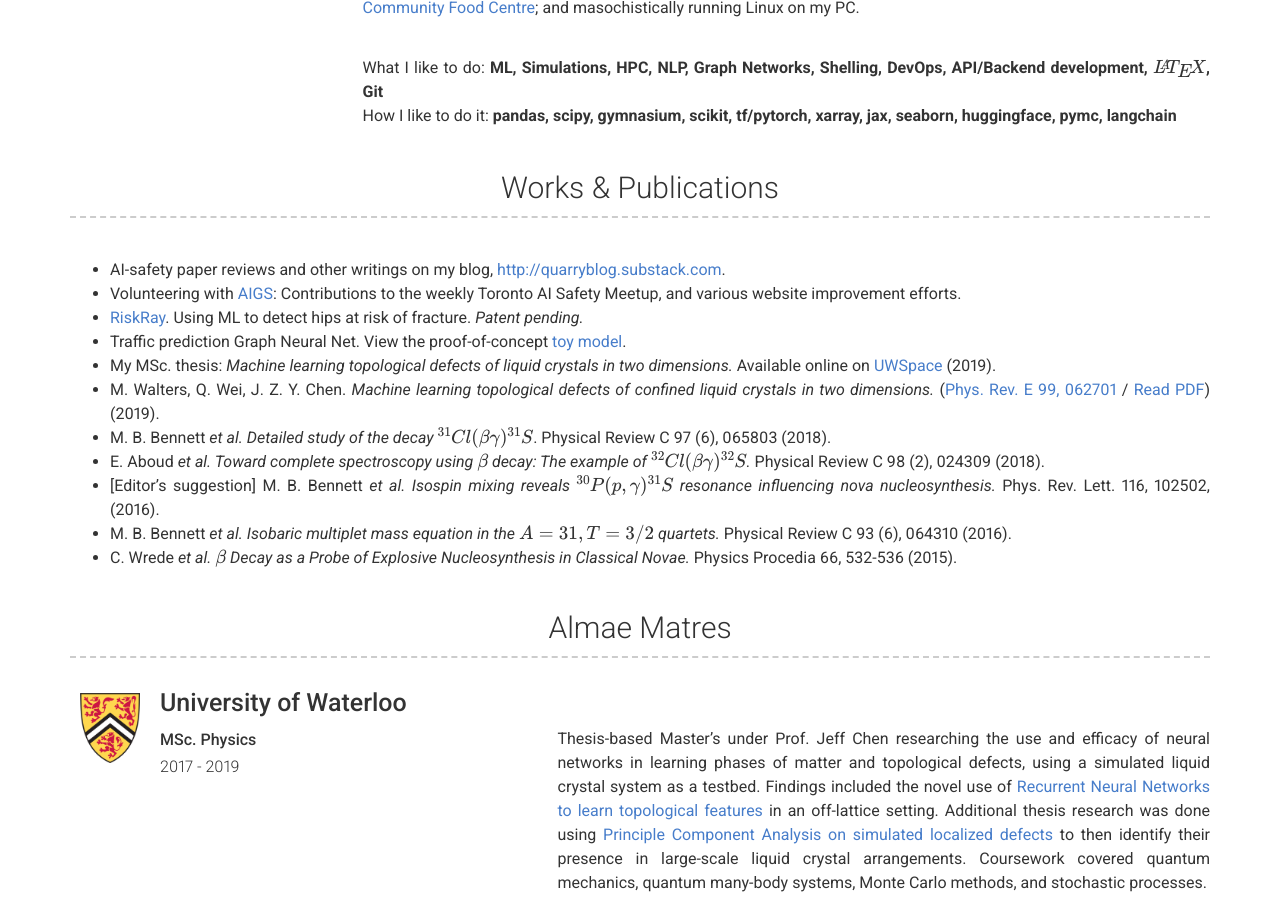
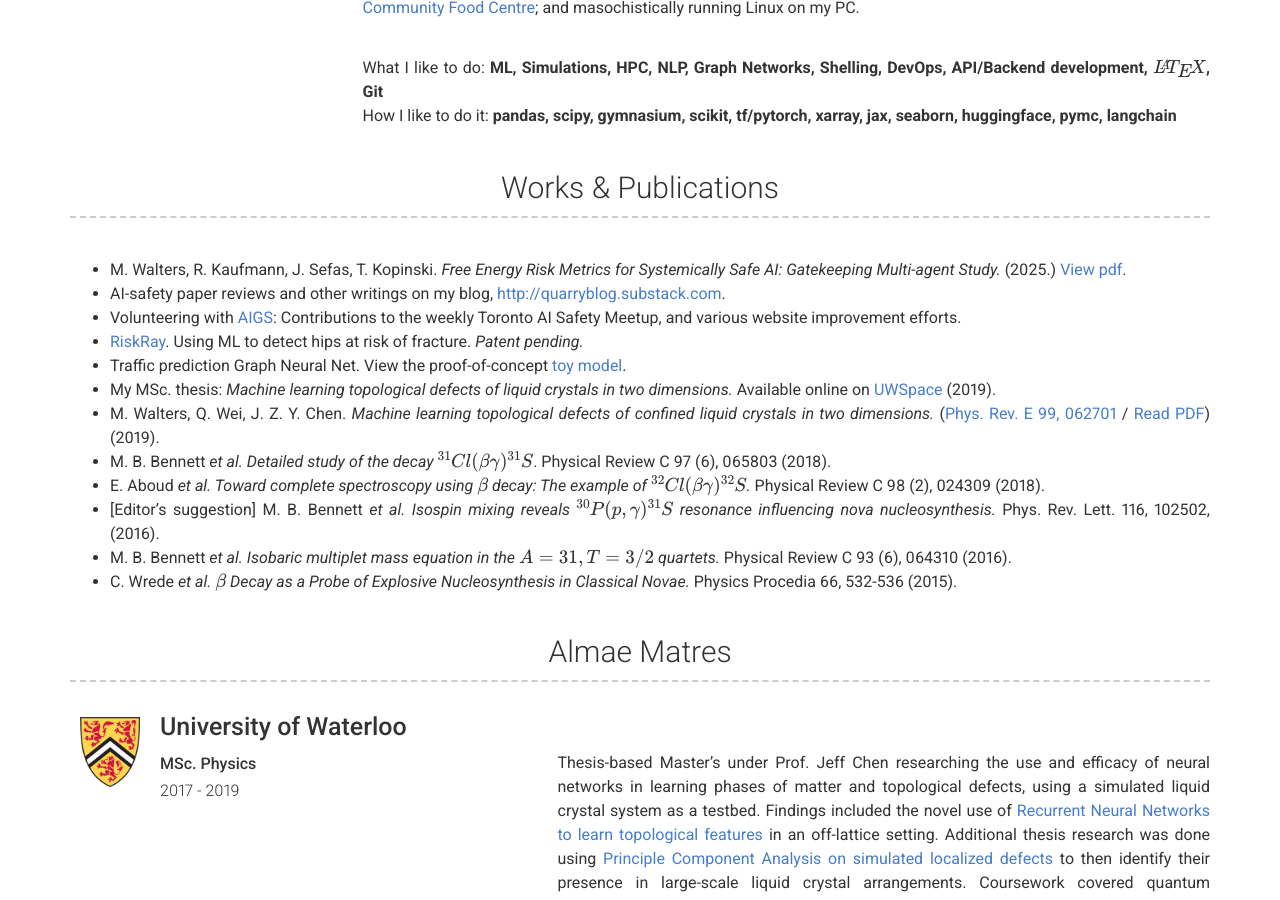
Before and after one commit to m-walters/m-walters.github.io, a Jekyll site: the page built from index.md, in a window 1280 px wide and 900 px high, scrolled down 845 px. Built offline with Jekyll 4.4.1, drawn with Linux system fonts in a browser that asks for light colours; formulas are drawn with MathJax 3.

Commit message:
update with recent paper

```diff
--- a/_config.yml
+++ b/_config.yml
@@ -62,6 +62,7 @@ experience_title: Past & Ongoing
 # More Section
 more_title: Works & Publications #(Use this to override about more section title)
 more_content: | # this will include new lines to allow paragraphs
+  - M. Walters, R. Kaufmann, J. Sefas, T. Kopinski. _Free Energy Risk Metrics for Systemically Safe AI: Gatekeeping Multi-agent Study._ (2025.) [View pdf](assets/AV_risk_MW_etal_v1.pdf).
   - AI-safety paper reviews and other writings on my blog, [http://quarryblog.substack.com](http://quarryblog.substack.com).
   - Volunteering with [AIGS](https://aigs.ca): Contributions to the weekly Toronto AI Safety Meetup, and various website improvement efforts.
   - [RiskRay](/assets/risk_ray_summary.pdf). Using ML to detect hips at risk of fracture. _Patent pending._
```
Also changed, not shown: 1 other file.
